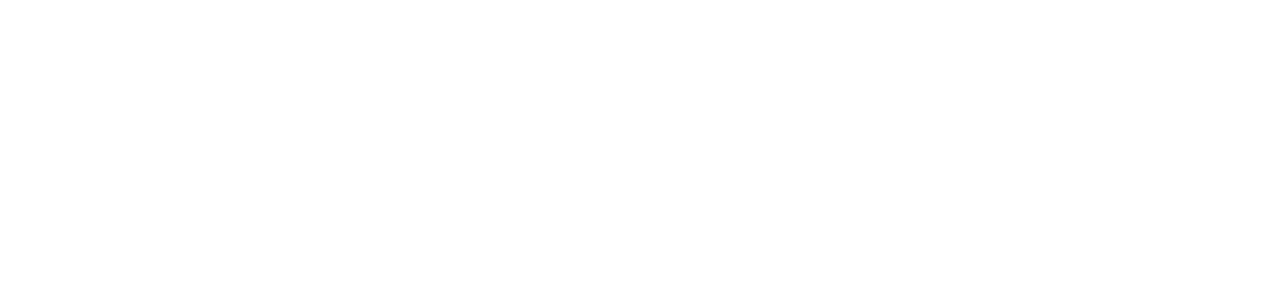
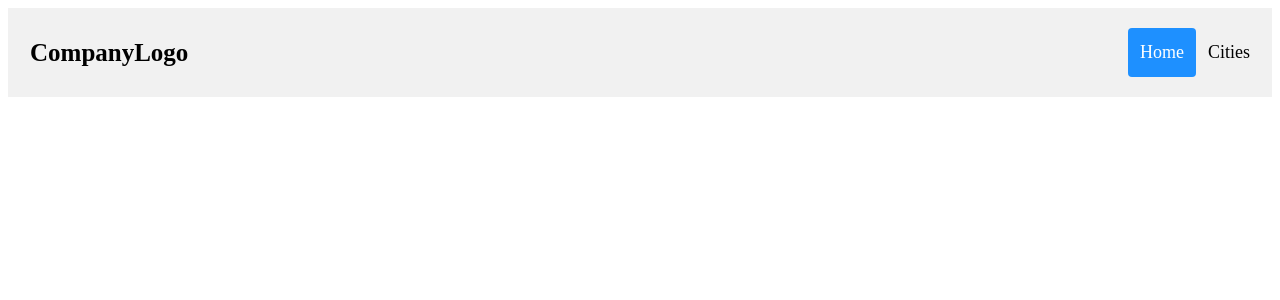
Before and after one commit to mkociscak/Louisville_Wayfarer, an Angular app in the folder Wayfarer/: page / in a window 1280 px wide. Shown: the top 300 px of the page. Built offline with nearby package versions, Linux system fonts and the light colour scheme.

Commit message:
began html/css for header

```diff
--- a/Wayfarer/src/app/app.component.css
+++ b/Wayfarer/src/app/app.component.css
@@ -0,0 +1,53 @@
+/* Style the header with a grey background and some padding */
+.header {
+    overflow: hidden;
+    background-color: #f1f1f1;
+    padding: 20px 10px;
+  }
+
+  /* Style the header links */
+  .header a {
+    float: left;
+    color: black;
+    text-align: center;
+    padding: 12px;
+    text-decoration: none;
+    font-size: 18px;
+    line-height: 25px;
+    border-radius: 4px;
+  }
+
+  /* Style the logo link (notice that we set the same value of line-height and font-size to prevent the header to increase when the font gets bigger */
+  .header a.logo {
+    font-size: 25px;
+    font-weight: bold;
+  }
+
+  /* Change the background color on mouse-over */
+  .header a:hover {
+    background-color: #ddd;
+    color: black;
+  }
+
+  /* Style the active/current link*/
+  .header a.active {
+    background-color: dodgerblue;
+    color: white;
+  }
+
+  /* Float the link section to the right */
+  .header-right {
+    float: right;
+  }
+
+  /* Add media queries for responsiveness - when the screen is 500px wide or less, stack the links on top of each other */
+  @media screen and (max-width: 500px) {
+    .header a {
+      float: none;
+      display: block;
+      text-align: left;
+    }
+    .header-right {
+      float: none;
+    }
+  }
--- a/Wayfarer/src/app/app.component.html
+++ b/Wayfarer/src/app/app.component.html
@@ -1,12 +1,7 @@
-<!DOCTYPE html>
-<html lang="en">
-<head>
-    <meta charset="UTF-8">
-    <meta http-equiv="X-UA-Compatible" content="IE=edge">
-    <meta name="viewport" content="width=device-width, initial-scale=1.0">
-    <title>Document</title>
-</head>
-<body>
-
-</body>
-</html>
+<div class="header">
+    <a href="#default" class="logo">CompanyLogo</a>
+    <div class="header-right">
+      <a class="active" href="#home">Home</a>
+      <a href="#cities">Cities</a>
+      </div>
+  </div>
```
